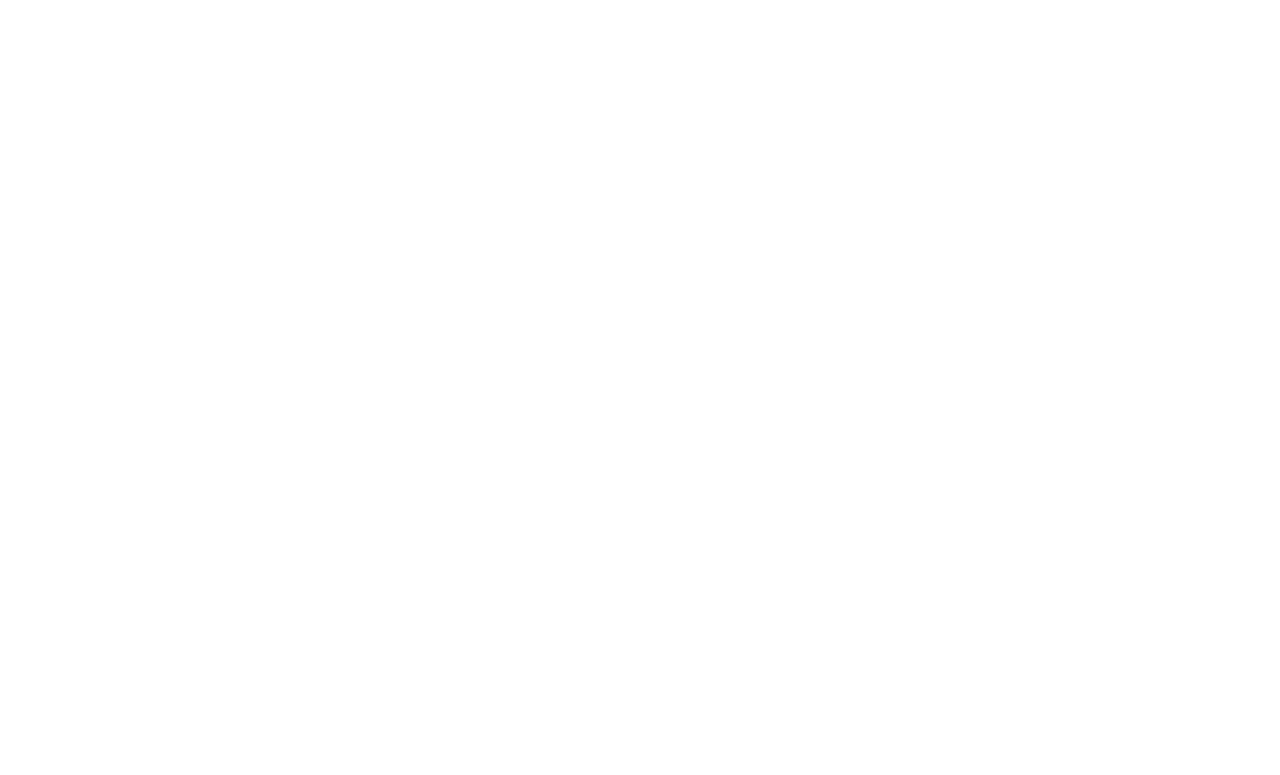
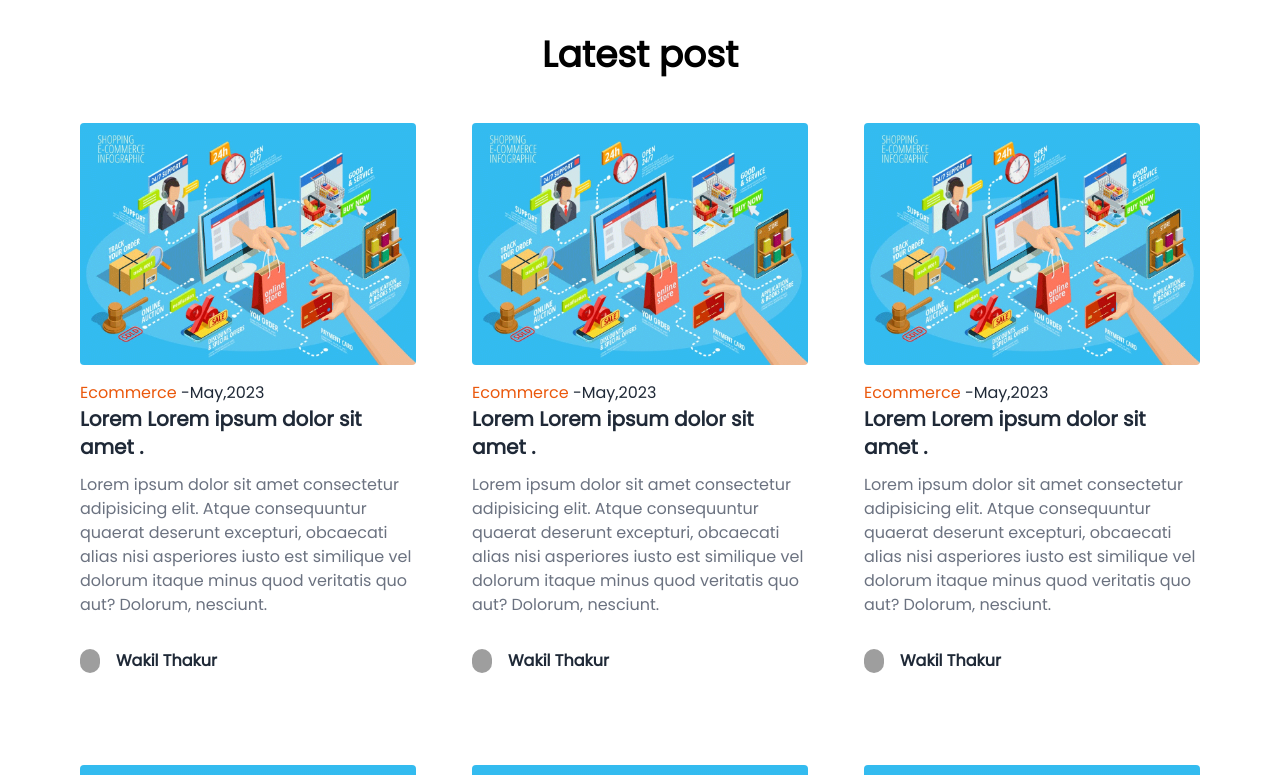
Before and after one commit to wakininja/AjarghKreationAssignment, a Next.js app: page / in a window 1280 px wide. Shown: the part 760-1535 px from the top of the page. Before the commit the page ends 800 px from the top, so only its background shows below. Built offline with nearby package versions, Linux system fonts and the light colour scheme; grey boxes are pictures that could not be loaded.

Commit message:
Feat: Latest blog pages features has been added

```diff
--- a/src/components/section1.js
+++ b/src/components/section1.js
@@ -3,10 +3,14 @@
 import Author from "./_child/author";
 // Import Swiper React components
 import { Swiper, SwiperSlide } from "swiper/react";
+import SwiperCore, {Autoplay} from 'swiper';
+
 // Import Swiper styles
 import "swiper/css";
 
 export default function section1() {
+
+    SwiperCore.use([Autoplay])
     const bg={
         background:"url('/images/banner/ban1.jpg')no-repeat",
         backgroundPosition:"right"
@@ -20,6 +24,11 @@
         <Swiper
 
           slidesPerView={1}
+        //   loop ={true}
+        //   autoplay={{
+        //     delay:2000
+        //   }
+        //   }
 
         >
           <SwiperSlide>{Slide()}</SwiperSlide>
--- /dev/null
+++ b/src/components/section2.js
@@ -0,0 +1,67 @@
+import Link from "next/link";
+import Image from "next/image";
+import Author from "./_child/author";
+
+export default function section2() {
+  return (
+    <section className="container mx-auto md:px-20 py-10">
+      <h1 className="font-bold text-4xl py-12 text-center">Latest post</h1>
+
+      {/* Grid column */}
+
+      <div className="grid md:grid-cols-2 lg:grid-cols-3 gap-14">
+        {/* This will show my all list of blogs */}
+        {Post()}
+        {Post()}
+        {Post()}
+        {Post()}
+        {Post()}
+        {Post()}
+      </div>
+    </section>
+  );
+}
+
+function Post() {
+  return (
+    <div className="item">
+      <div className="image">
+        <Link href={"/"}>
+          <Image
+            src={"/images/img1.png"}
+            className="rounded"
+            width={500}
+            height={350}
+          />
+        </Link>
+      </div>
+      <div className="info flex justify-center flex-col py-4">
+        <div className="category">
+          <Link className="text-orange-600 hover:text-orange-800" href={"/"}>
+            Ecommerce
+          </Link>
+          <Link className="text-gray-800 hover:text-gray-600" href={"/"}>
+            {" "}
+            -May,2023
+          </Link>
+        </div>
+        <div className="title">
+          <Link
+            className="text-xl font-bold text-gray-800 hover:text-gray-600"
+            href={"/"}
+          >
+            {" "}
+            Lorem Lorem ipsum dolor sit amet .{" "}
+          </Link>
+        </div>
+        <p className="text-gray-500 py-3">
+          Lorem ipsum dolor sit amet consectetur adipisicing elit. Atque
+          consequuntur quaerat deserunt excepturi, obcaecati alias nisi
+          asperiores iusto est similique vel dolorum itaque minus quod veritatis
+          quo aut? Dolorum, nesciunt.
+        </p>
+        <Author />
+      </div>
+    </div>
+  );
+}
--- a/src/pages/index.js
+++ b/src/pages/index.js
@@ -1,9 +1,12 @@
 import Format from '../layouts/format';
 import Section1 from '../components/section1';
+import Section2 from '../components/section2';
+
 export default function Home() {
   return (
     <Format>
       <Section1/>
+      <Section2/>
     </Format>
      );
 }
```
